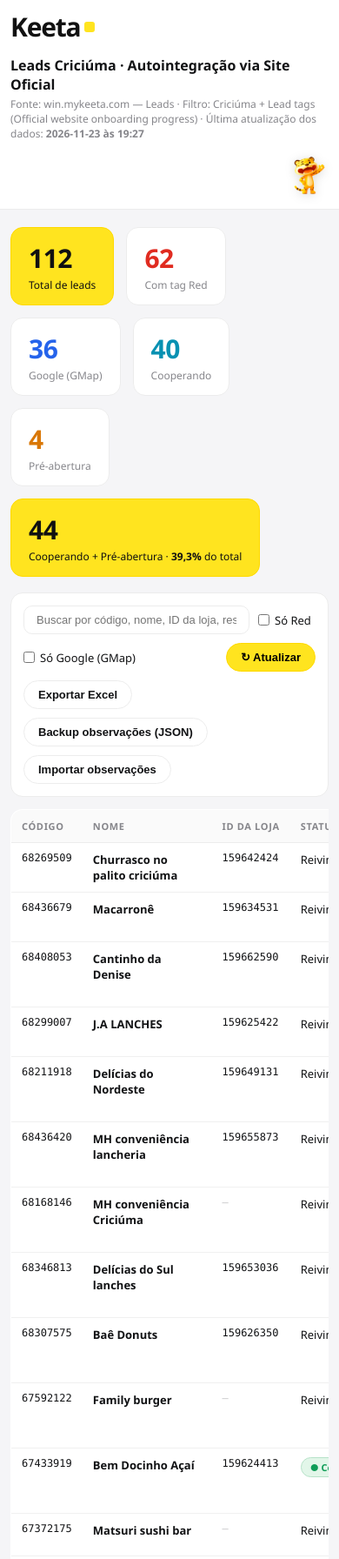
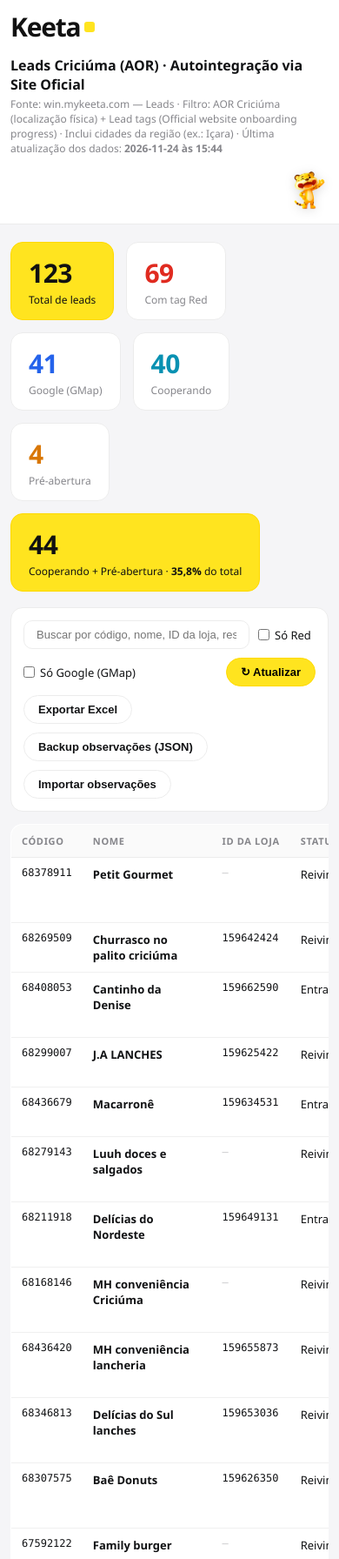
Before and after one commit to jacksonoliveira-star/dash-leads-criciuma, a plain HTML site: page index.html in a window 390 px wide. Shown: the top 1792 px of the page at 87% size. Drawn offline with Linux system fonts and the light colour scheme.

Commit message:
Atualiza dashboard: criterio AOR Criciuma (localizacao fisica) - 123 leads

```diff
--- a/index.html
+++ b/index.html
@@ -3,7 +3,7 @@
 <head>
 <meta charset="UTF-8">
 <meta name="viewport" content="width=device-width, initial-scale=1.0">
-<title>Dashboard Leads Criciúma · Autointegração via Site Oficial</title>
+<title>Dashboard Leads Criciúma (AOR) · Autointegração via Site Oficial</title>
 <style>
 :root{
   --bg:#f5f5f7; --card:#ffffff; --border:#ececec;
@@ -64,8 +64,8 @@ td.mono{font-family:Consolas,monospace;font-size:12px}
   <div class="wrap">
     <div class="logo">Keeta<span class="dot"></span></div>
     <div>
-      <div class="tb-title">Leads Criciúma · Autointegração via Site Oficial</div>
-      <div class="sub">Fonte: win.mykeeta.com — Leads · Filtro: Criciúma + Lead tags (Official website onboarding progress) · Última atualização dos dados: <b id="uptd"></b></div>
+      <div class="tb-title">Leads Criciúma (AOR) · Autointegração via Site Oficial</div>
+      <div class="sub">Fonte: win.mykeeta.com — Leads · Filtro: AOR Criciúma (localização física) + Lead tags (Official website onboarding progress) · Inclui cidades da região (ex.: Içara) · Última atualização dos dados: <b id="uptd"></b></div>
     </div>
     <img class="mascote" src="keeta-mascote.png" alt="Mascote da Keeta">
   </div>
@@ -121,121 +121,132 @@ td.mono{font-family:Consolas,monospace;font-size:12px}
 <script src="https://cdn.sheetjs.com/xlsx-0.20.3/package/dist/xlsx.full.min.js"></script>
 <script>
 // DADOS (formato: codigo|nome|idLoja|status|responsavel|criadoEm|etapaAutointegracao|tagsRed|gmap)
-var UPDATED="2026-11-23";
-var UPDATED_AT="2026-11-23 19:27";
+var UPDATED="2026-11-24";
+var UPDATED_AT="2026-11-24 15:44";
 var DATA=[
+"68378911|Petit Gourmet|-1|Claimed|Lincoln Pontes Santos|2026-11-24|Account registered||0",
 "68269509|Churrasco no palito criciúma|159642424|Claimed|Patrick Dorneles|2026-11-22|Contract signed||0",
-"68436679|Macarronê|159634531|Claimed|Thiago de Freitas Dutra|2026-11-21|Contract signed||0",
-"68408053|Cantinho da Denise|159662590|Claimed|João Victor Souza de Oliveira|2026-11-21|Contract signed||0",
+"68408053|Cantinho da Denise|159662590|Entering|Paloma Ferreira da Silva|2026-11-21|Contract signed|RED Marketplace|0",
 "68299007|J.A LANCHES|159625422|Claimed|Hiago Lopes dos santos|2026-11-21|Contract signed||0",
-"68211918|Delícias do Nordeste|159649131|Claimed|Paloma Ferreira da Silva|2026-11-21|Contract signed||0",
-"68436420|MH conveniência lancheria|159655873|Claimed|João Victor Souza de Oliveira|2026-11-19|Contract signed|RED Marketplace|1",
+"68436679|Macarronê|159634531|Entering|Thiago de Freitas Dutra|2026-11-20|Contract signed||0",
+"68279143|Luuh doces e salgados|-1|Claimed|João Victor Souza de Oliveira|2026-11-20|Account registered||0",
+"68211918|Delícias do Nordeste|159649131|Entering|Paloma Ferreira da Silva|2026-11-20|Contract signed||0",
 "68168146|MH conveniência Criciúma|-1|Claimed|João Victor Souza de Oliveira|2026-11-19|Account registered||1",
-"68346813|Delícias do Sul lanches|159653036|Claimed|João Victor Souza de Oliveira|2026-11-15|Contract signed|Red Full service|0",
+"68436420|MH conveniência lancheria|159655873|Claimed|João Victor Souza de Oliveira|2026-11-18|Contract signed|RED Marketplace|1",
+"68346813|Delícias do Sul lanches|159653036|Claimed|Paloma Ferreira da Silva|2026-11-15|Contract signed|Red Full service|0",
 "68307575|Baê Donuts|159626350|Claimed|Paloma Ferreira da Silva|2026-11-15|Contract signed||0",
 "67592122|Family burger|-1|Claimed|João Victor Souza de Oliveira|2026-11-10|Account registered||0",
 "67433919|Bem Docinho Açaí|159624413|Cooperating|Paloma Ferreira da Silva|2026-11-10|Contract signed||0",
-"67372175|Matsuri sushi bar|-1|Claimed|bdthyago|2026-11-10|Qualifications verified||0",
-"67387813|GastroNave|159614483|Entering|JOÃO VICTOR BUSSOLO DAL PONT|2026-11-09|Contract signed||0",
+"67372175|Matsuri sushi bar|159653068|Entering|Thiago de Freitas Dutra|2026-11-09|Qualifications verified||0",
 "67318248|Atelierlunacakes|159652827|Cooperating|Paloma Ferreira da Silva|2026-11-08|Contract signed|Red Full service|0",
+"67387813|GastroNave|159614483|Entering|JOÃO VICTOR BUSSOLO DAL PONT|2026-11-08|Contract signed||0",
 "67367739|LetiSophy Confeitaria|159647087|Pre-opening|Paloma Ferreira da Silva|2026-11-06|Contract signed|Red Full service|0",
-"67269598|Açaí lab|-1|Claimed|João Victor Souza de Oliveira|2026-11-06|Account registered||0",
 "67561105|Tartaruga lanche|-1|Claimed|João Victor Souza de Oliveira|2026-11-05|Account registered||0",
+"67269598|Açaí lab|-1|Claimed|João Victor Souza de Oliveira|2026-11-05|Account registered||0",
+"67084329|Luuh doces e salgados|-1|Claimed|João Victor Souza de Oliveira|2026-11-05|Account registered||0",
 "67133920|Confeitaria Wômeli|-1|Claimed|Fernando Marques Cavalcanti|2026-11-05|Account registered||0",
 "67162411|60 Sabores Artesanal Criciuma|-1|Claimed|GUILHERME MARGOTTI SONBRIO|2026-11-04|Qualifications verified|Red Full service|1",
 "67122632|Nha Benta Doces|159645975|Cooperating|Lays Fabiola Bueno|2026-11-04|Contract signed||0",
-"67277388|Gauderio lanches|-1|Claimed|Leandro Rodrigues|2026-11-02|Account registered||0",
+"67181977|MB Misto Grill|-1|Claimed|Leandro Rodrigues|2026-11-03|Account registered|RED Marketplace|0",
+"67052641|jm marmitas|-1|Unclaimed|-|2026-11-02|Account registered||0",
+"67277388|Gauderio lanches|-1|Unclaimed|-|2026-11-02|Account registered||0",
+"67112157|Garten Bier Lanches e Hamburgueria|159623276|Entering|Peterson Gabriel Nunes Amaro|2026-11-02|Contract signed||0",
 "67112209|Mazali Frango Frito|-1|Claimed|Paloma Ferreira da Silva|2026-11-02|Qualifications verified||0",
-"67112157|Garten Bier Lanches e Hamburgueria|159623276|Entering|Peterson Gabriel Nunes Amaro|2026-11-02|Contract signed||0",
-"67052641|jm marmitas|-1|Claimed|Leandro Rodrigues|2026-11-02|Account registered||0",
 "67151789|EM DOCES E SALGADOS CASEIROS|-1|Claimed|Paloma Ferreira da Silva|2026-10-31|Account registered|Red Full service|0",
 "67260761|M e J Cafeteria|159636217|Entering|Wesley Freire|2026-10-29|Contract signed||0",
-"67241675|Açaí da Ruiva|159636239|Cooperating|Paloma Ferreira da Silva|2026-10-29|Account registered|RED Marketplace|0",
+"67241675|Açaí da Ruiva|159636239|Cooperating|Paloma Ferreira da Silva|2026-10-28|Account registered|RED Marketplace|0",
+"67034501|Di Geraldo Forneria|159631330|Cooperating|Paloma Ferreira da Silva|2026-10-27|Account registered|RED Marketplace|1",
+"67091878|Divina restaurante|-1|Claimed|GUILHERME MARGOTTI SONBRIO|2026-10-27|Qualifications verified||0",
 "67558840|Kallil Esfiharia|159659517|Cooperating|Paloma Ferreira da Silva|2026-10-27|Contract signed|Red Full service|0",
-"67286380|Bb Burguer|-1|Unclaimed|-|2026-10-27|Account registered||0",
-"67211691|Batatchê|-1|Claimed|Fernando Marques Cavalcanti|2026-10-27|Qualification rejected||0",
-"67091878|Divina restaurante|-1|Claimed|GUILHERME MARGOTTI SONBRIO|2026-10-27|Qualifications verified||0",
-"67034501|Di Geraldo Forneria|159631330|Cooperating|Paloma Ferreira da Silva|2026-10-27|Account registered|RED Marketplace|1",
+"67211691|Batatchê|-1|Claimed|Fernando Marques Cavalcanti|2026-10-26|Qualification rejected||0",
+"67286380|Bb Burguer|-1|Unclaimed|-|2026-10-26|Account registered||0",
 "67052029|Santo Burguer|159614279|Cooperating|Fernando Marques Cavalcanti|2026-10-25|Account registered|RED Marketplace|0",
 "67241337|De mãe para filha|159624305|Cooperating|Lays Fabiola Bueno|2026-10-23|Account registered|Red Full service|1",
 "67286173|Lancheria delícia gelada|-1|Unclaimed|-|2026-10-22|Account registered||0",
 "67231235|SUBBOSS|-1|Claimed|Paloma Ferreira da Silva|2026-10-22|Account registered||0",
 "67161235|Delícia gelada|159655594|Cooperating|Patrick Dorneles|2026-10-22|Account registered||0",
 "67151248|Casa deck pizzaria|-1|Unclaimed|-|2026-10-22|Account registered||1",
-"67051781|Quitutes de casa|159652779|Cooperating|Paloma Ferreira da Silva|2026-10-22|Account registered|Red Full service|0",
+"67131338|SUBBOSS|-1|Unclaimed|-|2026-10-22|Account registered|RED Marketplace,Red promo item|1",
 "67286092|Bistro chef|159631423|Pre-opening|Paloma Ferreira da Silva|2026-10-21|Account registered||0",
+"67051781|Quitutes de casa|159652779|Cooperating|Paloma Ferreira da Silva|2026-10-21|Account registered|Red Full service|0",
 "67061737|BATMAN BURGUER|-1|Unclaimed|-|2026-10-20|Account registered||0",
 "67266807|Paula’S Marmitas|159640387|Claimed|Paloma Ferreira da Silva|2026-10-19|Account registered|Red Full service|0",
 "67051581|Duo açaí|-1|Claimed|Paloma Ferreira da Silva|2026-10-19|Account registered|Red Full service|0",
+"67081434|doceriabrunasouza|159625095|Cooperating|GUILHERME MARGOTTI SONBRIO|2026-10-18|Account registered|Red Full service,RED,Red promo item|1",
+"67160992|Doces da Kah|-1|Unclaimed|-|2026-10-18|Account registered||0",
+"67190724|Rabello pastéis|-1|Claimed|Lays Fabiola Bueno|2026-10-18|Account registered||0",
 "67260054|Beco lanches|159645060|Cooperating|Paloma Ferreira da Silva|2026-10-18|Account registered||0",
-"67190724|Rabello pastéis|-1|Claimed|Lays Fabiola Bueno|2026-10-18|Account registered||0",
-"67160992|Doces da Kah|-1|Unclaimed|-|2026-10-18|Account registered||0",
-"67081434|doceriabrunasouza|159625095|Cooperating|GUILHERME MARGOTTI SONBRIO|2026-10-18|Account registered|Red Full service,RED,Red promo item|1",
 "67260012|Barões do Açaí|159626071|Cooperating|JOÃO VICTOR BUSSOLO DAL PONT|2026-10-17|Account registered||0",
-"67259896|Sweet House Sabores|-1|Unclaimed|-|2026-10-16|Account registered||0",
+"67211109|Play conveniência 24 horas Rio Maina|159648750|Cooperating|Fernando Marques Cavalcanti|2026-10-16|Account registered||1",
 "67250557|Doces e salgados da jéh|-1|Unclaimed|-|2026-10-16|Account registered||0",
-"67211109|Play conveniência 24 horas Rio Maina|159648750|Cooperating|Fernando Marques Cavalcanti|2026-10-16|Account registered||1",
 "67061527|DOCES DE ALICE|-1|Claimed|Patrick Dorneles|2026-10-16|Account registered|Red Full service|0",
 "67266559|Eo gole lanche|-1|Claimed|Paloma Ferreira da Silva|2026-10-15|Account registered||0",
-"67180649|Marmitas e panquecas|159644939|Unclaimed|-|2026-10-15|Account registered||0",
+"67259896|Sweet House Sabores|-1|Unclaimed|-|2026-10-15|Account registered||0",
+"67041574|Toca do mineiro|159639221|Pre-opening|Peterson Gabriel Nunes Amaro|2026-10-15|Account registered||0",
 "67071314|Dahlli Pizza & Sabor|159618207|Cooperating|Fernando Marques Cavalcanti|2026-10-15|Account registered|RED Marketplace|0",
-"67041574|Toca do mineiro|159639221|Pre-opening|Peterson Gabriel Nunes Amaro|2026-10-15|Account registered||0",
-"67170616|Cris bolos e doces|-1|Unclaimed|-|2026-10-14|Account registered|RED Marketplace|0",
 "67160729|Chef Iara Pasta e Pizza|159645808|Cooperating|GUILHERME MARGOTTI SONBRIO|2026-10-14|Account registered|RED Marketplace|1",
+"67180649|Marmitas e panquecas|159644939|Unclaimed|-|2026-10-14|Account registered||0",
+"67170616|Cris bolos e doces|-1|Unclaimed|-|2026-10-13|Account registered|RED Marketplace|0",
+"67071189|Astro burger|-1|Unclaimed|-|2026-10-13|Account registered|RED Marketplace,Red promo item|1",
+"67198938|Gi Refeições|-1|Unclaimed|-|2026-10-11|Account registered||0",
 "67196786|Nina Sem Gluten|-1|Claimed|Lays Fabiola Bueno|2026-10-08|Account registered||0",
 "67095610|Pão Na Chapa|159619280|Entering|Paloma Ferreira da Silva|2026-10-08|Contract signed|RED Marketplace|0",
-"67055980|Açaí da Dani|-1|Unclaimed|-|2026-10-08|Account registered|Red Full service|0",
+"67055980|Açaí da Dani|-1|Claimed|Paloma Ferreira da Silva|2026-10-08|Account registered|Red Full service|0",
 "66518595|Chama No Zap Pizzas e Lanches|-1|Unclaimed|-|2026-10-04|Account registered||1",
+"66572122|Sammy's Food|-1|Unclaimed|-|2026-09-25|Account registered|RED Marketplace|0",
 "66651123|Açaí Vibes|159640451|Claimed|Filipe Pinto|2026-09-25|Contract signed|RED Marketplace|0",
-"66572122|Sammy's Food|-1|Unclaimed|-|2026-09-25|Account registered|RED Marketplace|0",
 "64726769|Secrets Chocolate|-1|Claimed|Paloma Ferreira da Silva|2026-09-17|Account registered|Red Full service|1",
 "64835233|Family burger|159631354|Cooperating|Lays Fabiola Bueno|2026-09-10|Contract signed|Red Full service|0",
 "62944514|Lanches e Batata Recheada|159618002|Cooperating|Paloma Ferreira da Silva|2026-08-31|Account registered|RED Marketplace,Red promo item|0",
 "62865237|Du bom delivery|159618401|Cooperating|Fernando Marques Cavalcanti|2026-08-31|Contract signed|RED Marketplace|0",
+"62718557|Martins Lanches|-1|Claimed|Leandro Rodrigues|2026-08-28|Account registered|RED Marketplace,Red promo item|1",
+"62803612|Lanches Da Gi|-1|Unclaimed|-|2026-08-27|Account registered|Red Full service|0",
 "62751280|Di Bebidas e Variedades|-1|Claimed|João Victor Souza de Oliveira|2026-08-16|Contract signed|Red Full service|0",
-"62681737|Sousa Lanches & Açaí|159631210|Cooperating|Fernando Marques Cavalcanti|2026-08-16|Account registered|RED Marketplace,Red promo item|1",
+"62425022|Loco Point|159645978|Cooperating|JOÃO VICTOR BUSSOLO DAL PONT|2026-08-15|Contract signed|Red Full service,Red promo item|1",
 "62592259|Pastel|159619197|Cooperating|Patrick Dorneles|2026-08-15|Account registered|Red Full service|0",
-"62425022|Loco Point|159645978|Cooperating|JOÃO VICTOR BUSSOLO DAL PONT|2026-08-15|Contract signed|Red Full service,Red promo item|1",
+"62681737|Sousa Lanches & Açaí|159631210|Cooperating|Fernando Marques Cavalcanti|2026-08-15|Account registered|RED Marketplace,Red promo item|1",
 "61032799|Bela Casa Marmitas e Pizzaria|159652764|Pre-opening|João Victor Souza de Oliveira|2026-07-22|Contract signed|RED Marketplace|0",
 "60701435|Lanches da Marcia|159647984|Cooperating|Patrick Dorneles|2026-07-22|Account registered|RED Marketplace|1",
 "60701422|Lc Bolos e Doces|-1|Unclaimed|-|2026-07-22|Account registered|RED Marketplace,Red promo item|0",
 "60728147|Andresa Flores da Silva|-1|Unclaimed|-|2026-07-11|Account registered||0",
+"60108319|KING AÇAI|-1|Claimed|GUILHERME MARGOTTI SONBRIO|2026-07-04|Account registered|RED Marketplace,Red promo item|1",
+"60137966|Brutos Espetinho|159620281|Cooperating|GUILHERME MARGOTTI SONBRIO|2026-07-04|Account registered|Red Full service,Red promo item|1",
+"60198519|Te Gusta Burguer|-1|Unclaimed|-|2026-07-04|Account registered|Red Full service,Red promo item|0",
+"60268321|Benditô Bbq|-1|Unclaimed|-|2026-07-04|Account registered|Red Full service,Red promo item|0",
+"60288299|Southbeer conveniência e pub|159645058|Cooperating|Peterson Gabriel Nunes Amaro|2026-07-04|Contract signed|Red Full service|0",
+"60157917|Flatmate's Rolls & Coffee|159661575|Claimed|Paloma Ferreira da Silva|2026-07-04|Contract signed|Red Full service|1",
+"60307983|Doces da Vih Confeitaria|159614373|Claimed|Patrick Dorneles|2026-07-04|Account registered|Red Full service|1",
+"60473861|Big Dog Prensadão|159646034|Cooperating|Paloma Ferreira da Silva|2026-07-04|Contract signed||1",
+"60474552|Da Mammy comida caseira|159655770|Claimed|Paloma Ferreira da Silva|2026-07-04|Contract signed|RED Marketplace,RED,Red promo item|1",
+"61011773|Mahlu Lanches - X Gaúcho|159647943|Cooperating|Paloma Ferreira da Silva|2026-07-04|Contract signed|RED Marketplace|1",
 "61021884|Lila Bolos e Bolachas|159633471|Entering|Fernando Marques Cavalcanti|2026-07-04|Account registered|Red Full service|0",
-"61011773|Mahlu Lanches - X Gaúcho|159647943|Cooperating|Paloma Ferreira da Silva|2026-07-04|Contract signed|RED Marketplace|1",
-"60474552|Da Mammy comida caseira|159655770|Claimed|Paloma Ferreira da Silva|2026-07-04|Contract signed|RED Marketplace,RED,Red promo item|1",
-"60473861|Big Dog Prensadão|159646034|Cooperating|Paloma Ferreira da Silva|2026-07-04|Contract signed||1",
-"60307983|Doces da Vih Confeitaria|159614373|Claimed|Patrick Dorneles|2026-07-04|Account registered|Red Full service|1",
-"60288299|Southbeer conveniência e pub|159645058|Cooperating|Peterson Gabriel Nunes Amaro|2026-07-04|Contract signed|Red Full service|0",
-"60268321|Benditô Bbq|-1|Unclaimed|-|2026-07-04|Account registered|Red Full service,Red promo item|0",
-"60198519|Te Gusta Burguer|-1|Unclaimed|-|2026-07-04|Account registered|Red Full service,Red promo item|0",
-"60157917|Flatmate's Rolls & Coffee|159661575|Claimed|João Victor Souza de Oliveira|2026-07-04|Contract signed|Red Full service|1",
-"60137966|Brutos Espetinho|159620281|Cooperating|GUILHERME MARGOTTI SONBRIO|2026-07-04|Account registered|Red Full service,Red promo item|1",
-"60108319|KING AÇAI|-1|Claimed|GUILHERME MARGOTTI SONBRIO|2026-07-04|Account registered|RED Marketplace,Red promo item|1",
-"60304669|Mia Pizza|-1|Unclaimed|-|2026-04-27|Account registered|Red Full service|0",
+"60304669|Mia Pizza|-1|Unclaimed|-|2026-04-26|Account registered|Red Full service|0",
 "60419445|AÇAÍ Gourmet Delivery|-1|Claimed|方景涛|2026-04-24|Account registered||0",
 "60123627|Restaurante do Careca|159618259|Cooperating|Fernando Marques Cavalcanti|2026-03-27|Account registered|RED Marketplace,RED,Red promo item|1",
 "60171437|Burguer Cósmico|159619351|Cooperating|Paloma Ferreira da Silva|2026-01-24|Contract signed|Red Full service,Red promo item|1",
+"51528665|Casa da Carne e Restaurante - Rio Maina|159624277|Cooperating|Fernando Marques Cavalcanti|2025-10-18|Account registered||1",
+"51528694|Bar Caipira No Pote|-1|Claimed|Leandro Rodrigues|2025-10-18|Account registered||1",
+"51533172|WFC Frango Frito - Criciúma|159608374|Cooperating|Patrick Dorneles|2025-10-18|Account registered|RED Marketplace,RED,Red promo item|1",
+"51522553|Miss lanches|159640003|Cooperating|Patrick Dorneles|2025-10-18|Account registered|Red Full service,RED|1",
+"51555807|Restaurante Dona Eva|159624544|Claimed|Paloma Ferreira da Silva|2025-10-18|Account registered||1",
+"51558973|Tritt's Lanches|-1|Claimed|Jackson Oliveira|2025-10-18|Qualifications verified|Red Full service,RED,Red promo item|1",
 "51588798|Golden Chicken frango no pote|159616422|Claimed|Fernando Marques Cavalcanti|2025-10-18|Account registered||1",
-"51558973|Tritt's Lanches|-1|Claimed|Jackson Oliveira|2025-10-18|Qualifications verified|Red Full service,RED,Red promo item|1",
-"51555807|Restaurante Dona Eva|159624544|Claimed|Paloma Ferreira da Silva|2025-10-18|Account registered||1",
 "51543901|Oxente delivery criciuma|159655579|Cooperating|Paloma Ferreira da Silva|2025-10-18|Account registered|Red Full service|1",
-"51533172|WFC Frango Frito - Criciúma|159608374|Cooperating|Patrick Dorneles|2025-10-18|Account registered|RED Marketplace,RED,Red promo item|1",
-"51528665|Casa da Carne e Restaurante - Rio Maina|159624277|Cooperating|Fernando Marques Cavalcanti|2025-10-18|Account registered||1",
-"51522553|Miss lanches|159640003|Cooperating|Patrick Dorneles|2025-10-18|Account registered|Red Full service,RED|1",
 "51501915|Santo Álcool|-1|Unclaimed|-|2025-10-15|Account registered||1",
 "51478287|Pizza Halley|159641075|Cooperating|Fernando Marques Cavalcanti|2025-10-14|Account registered|RED Marketplace|1",
 "51362374|Cantinho Grill|-1|Claimed|GUILHERME MARGOTTI SONBRIO|2025-10-13|Account registered||0",
-"51228028|Pizzaria Lima|-1|Claimed|Lays Fabiola Bueno|2025-08-08|Account registered|RED Marketplace|0",
-"51227031|Pizzaria Lima|-1|Claimed|Lays Fabiola Bueno|2025-08-08|Account registered||0",
-"51185635|Klicks Sushi (entrega Rápida)|159659420|Cooperating|Paloma Ferreira da Silva|2025-08-01|Account registered|RED Marketplace,Red promo item|1",
+"51228028|Pizzaria Lima|-1|Claimed|Lays Fabiola Bueno|2025-08-07|Account registered|RED Marketplace|0",
+"51227031|Pizzaria Lima|-1|Claimed|Lays Fabiola Bueno|2025-08-07|Account registered||0",
+"51061749|Cozinha da Ju|159643334|Cooperating|Jackson Oliveira|2025-07-31|Account registered|RED Marketplace,RED,Red promo item|0",
+"51092577|Hamburgueria & Tábuas de Carnes Dumon - Tradição Exelência|159613694|Cooperating|Peterson Gabriel Nunes Amaro|2025-07-31|Account registered|RED Marketplace|1",
 "51113516|Elis Salgados e Doces|159633059|Cooperating|JOÃO VICTOR BUSSOLO DAL PONT|2025-07-31|Account registered|Red Full service,Red promo item|0",
+"51185635|Klicks Sushi (entrega Rápida)|159659420|Cooperating|Paloma Ferreira da Silva|2025-07-31|Account registered|RED Marketplace,Red promo item|1",
 "51098571|Skindeki Sushi Delivery (ENTREGA GRATIS ATE 5KM)|-1|Claimed|Paloma Ferreira da Silva|2025-07-31|Account registered|RED Marketplace,Red promo item|1",
-"51092577|Hamburgueria & Tábuas de Carnes Dumon - Tradição Exelência|159613694|Cooperating|Peterson Gabriel Nunes Amaro|2025-07-31|Account registered|RED Marketplace|1",
-"51061749|Cozinha da Ju|159643334|Cooperating|Jackson Oliveira|2025-07-31|Account registered|RED Marketplace,RED,Red promo item|0",
-"51026125|Kasquita Sorvetes|159647991|Cooperating|Fernando Marques Cavalcanti|2025-07-31|Contract signed|Red Full service|0",
-"51012092|Miss Glacê Confeitaria|159631453|Entering|GUILHERME MARGOTTI SONBRIO|2025-07-31|Account registered|Red Full service,RED,Red promo item|0",
+"51026125|Kasquita Sorvetes|159647991|Cooperating|Fernando Marques Cavalcanti|2025-07-30|Contract signed|Red Full service|0",
+"51012092|Miss Glacê Confeitaria|159631453|Entering|GUILHERME MARGOTTI SONBRIO|2025-07-30|Account registered|Red Full service,RED,Red promo item|0",
 "50991875|Monastério Burger & Beer|159655706|Cooperating|Paloma Ferreira da Silva|2025-07-30|Account registered|Red Full service,Red promo item|1",
-"50985332|Confeitaria Wômeli|-1|Claimed|Paloma Ferreira da Silva|2025-07-30|Qualification uploaded|RED Marketplace,RED|0"
+"50985332|Confeitaria Wômeli|-1|Claimed|Paloma Ferreira da Silva|2025-07-30|Qualification uploaded|RED Marketplace,RED|0",
+"50978202|The Dogs|-1|Unclaimed|-|2025-07-30|Account registered|RED Marketplace,Red promo item|1"
 ];
 
 // Tradução PT (mantém "Red" como palavra)
```
